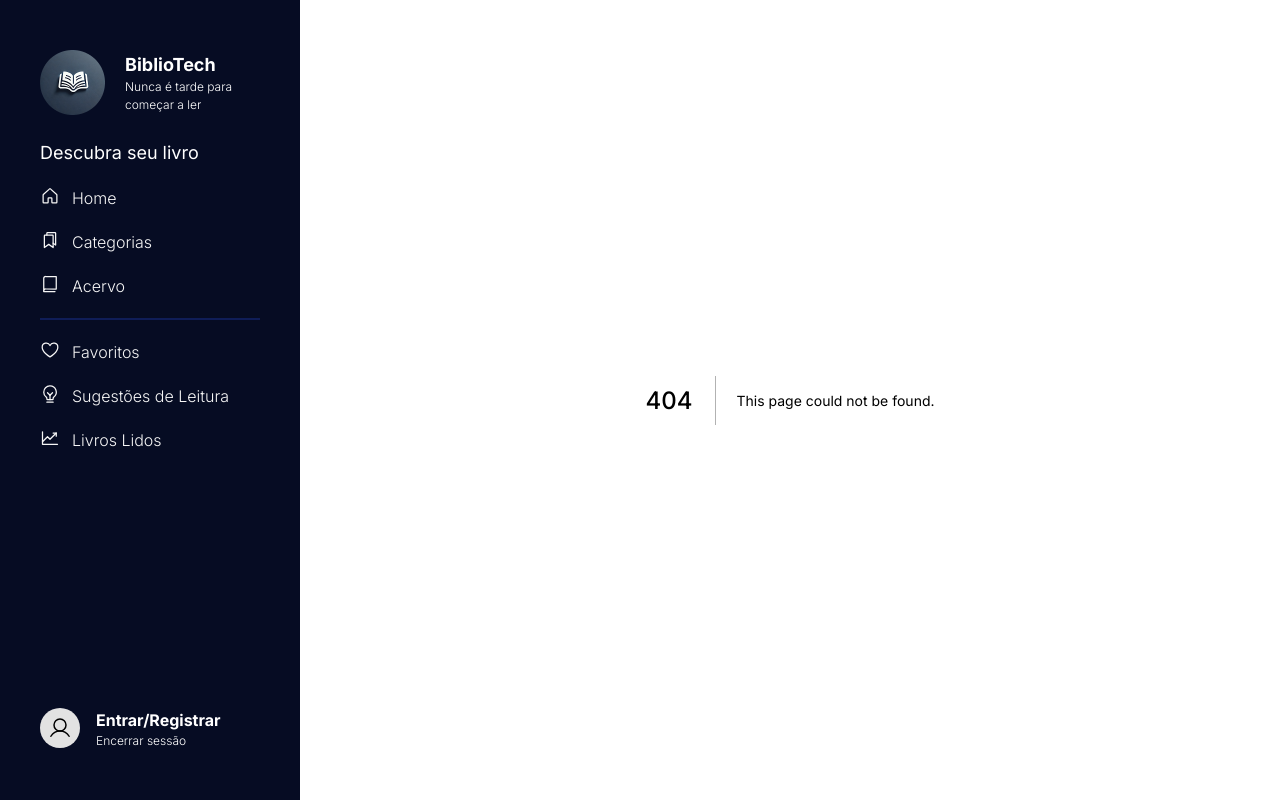
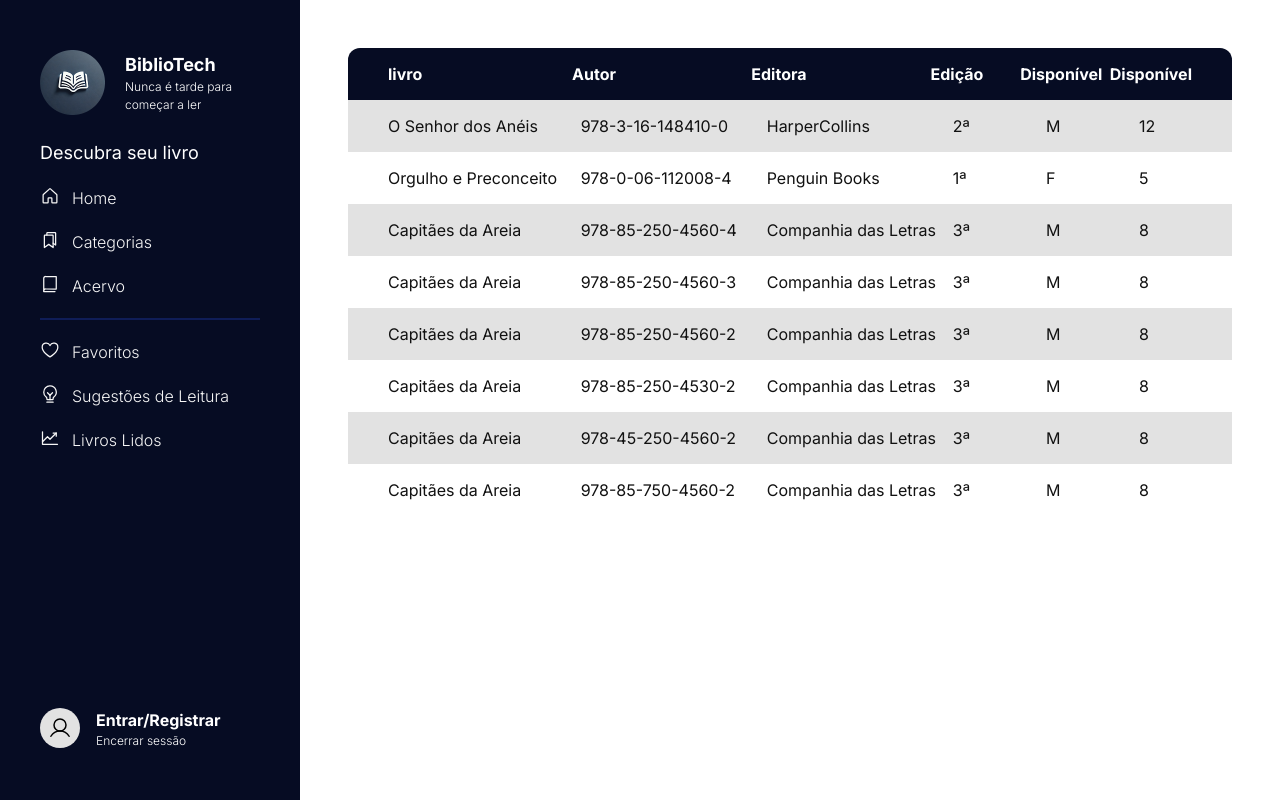
Before and after one commit to valmirpst/projeto-integrador, a Next.js app in the folder source/web/: page /admin/livro in a window 1280 px wide. Before the commit this address had no page. Built offline with nearby package versions, Linux system fonts and the light colour scheme.

Commit message:
feat(admin-book): create book page in admin
Co-authored-by: Amanda Soares <130059710+AmandaSoaresV@users.noreply.github.com>

```diff
--- /dev/null
+++ b/source/web/src/app/admin/livro/client.tsx
@@ -0,0 +1,41 @@
+"use client";
+import { Box } from "@/components/ui/box";
+import styles from "./livro.module.css";
+import { books } from "@/mock/book";
+import Table, { ColumnType } from "@/components/table";
+import { Book } from "@/@types/book";
+
+export default function HomeClient() {
+  const columns: ColumnType<Book> = {
+    titulo: {
+      title: "livro",
+      proporcion: 2.5,
+    },
+    isbn: {
+      title: "Autor",
+      proporcion: 2,
+    },
+    editora: {
+      title: "Editora",
+      proporcion: 2,
+    },
+    edicao: {
+      title: "Edição",
+      proporcion: 1,
+    },
+    genero: {
+      title: "Disponível",
+      proporcion: 1,
+    },
+    qtd_disponivel: {
+      title: "Disponível",
+      proporcion: 1,
+    },
+  };
+
+  return (
+    <Box className={styles.adminBookWrapper}>
+      <Table items={books} columns={columns}></Table>
+    </Box>
+  );
+}
--- /dev/null
+++ b/source/web/src/app/admin/livro/livro.module.css
@@ -0,0 +1,3 @@
+.adminBookWrapper {
+  padding: 3rem;
+}
--- /dev/null
+++ b/source/web/src/app/admin/livro/page.tsx
@@ -0,0 +1,12 @@
+import { Metadata } from "next";
+import dynamic from "next/dynamic";
+
+const ClientSide = dynamic(() => import("./client"));
+
+export async function generateMetadata(): Promise<Metadata> {
+  return {};
+}
+
+export default function Home() {
+  return <ClientSide />;
+}
--- a/source/web/src/components/carousel/index.tsx
+++ b/source/web/src/components/carousel/index.tsx
@@ -9,7 +9,7 @@ import {
 } from "react";
 
 /** Types */
-import { Book } from "@/@types/boook";
+import { Book } from "@/@types/book";
 
 /** Components */
 import { Text } from "../ui/text";
--- a/source/web/src/mock/book.ts
+++ b/source/web/src/mock/book.ts
@@ -1,4 +1,4 @@
-import { Book } from "@/@types/boook";
+import { Book } from "@/@types/book";
 
 export const books: Book[] = [
   {
```
Also changed, not shown: source/web/src/@types/book.ts (renamed from source/web/src/@types/boook.ts).
